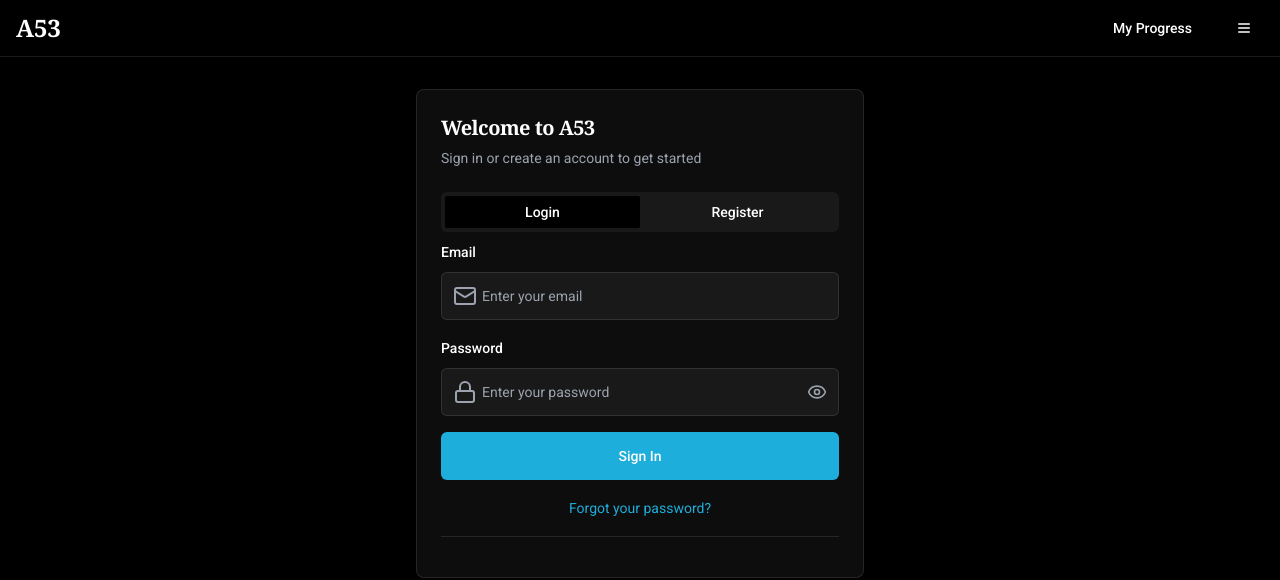
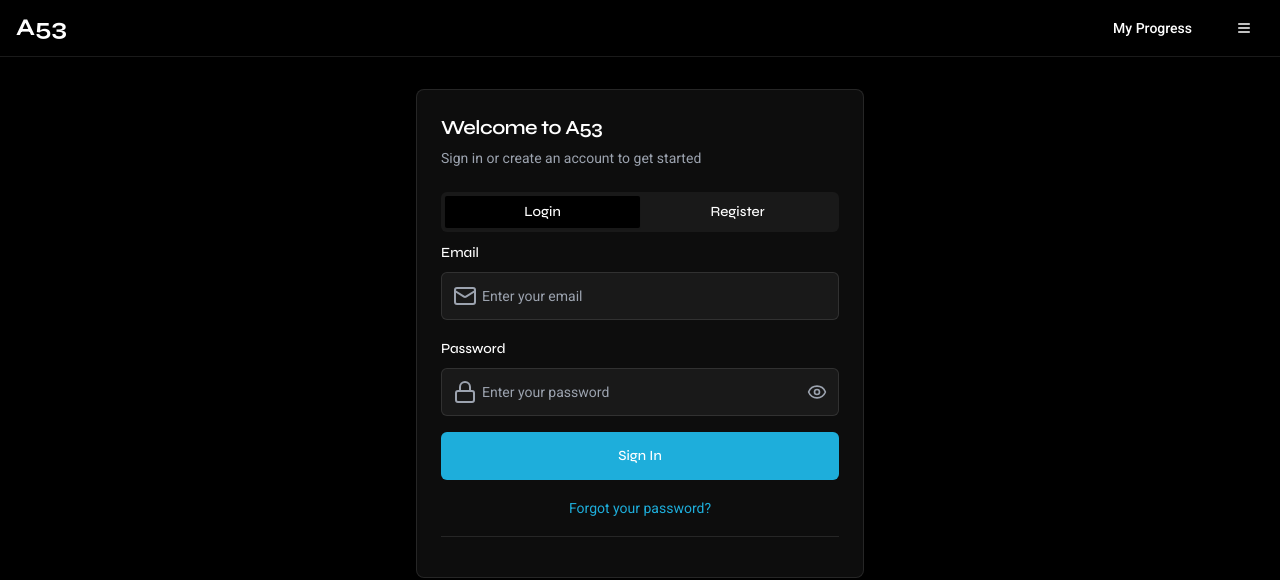
Before and after one commit to kevineverloved/a53, a React (Vite) app: page / in a window 1280 px wide. Shown: the top 580 px of the page. Built offline with nearby package versions, Linux system fonts and the light colour scheme.

Commit message:
Update project fonts
Update the project to use the Syne font family for headings and paragraphs.

```diff
--- a/index.html
+++ b/index.html
@@ -9,6 +9,7 @@
     <meta name="author" content="A53" />
     <meta property="og:image" content="/og-image.png" />
     <link rel="stylesheet" href="https://fonts.googleapis.com/css2?family=Roboto:wght@300;400;500;700&display=swap">
+    <link href="https://fonts.googleapis.com/css2?family=Syne:wght@400..800&display=swap" rel="stylesheet">
   </head>
   <body>
     <div id="root"></div>
--- a/src/pages/Index.tsx
+++ b/src/pages/Index.tsx
@@ -1,3 +1,4 @@
+
 import { useState, useEffect } from "react";
 import { useNavigate } from "react-router-dom";
 import { useToast } from "@/hooks/use-toast";
@@ -95,7 +96,7 @@ const Index = () => {
     <div className="min-h-screen flex flex-col bg-black text-white">
       <header className="sticky top-0 z-50 w-full backdrop-blur-md bg-black/75 border-b border-white/10">
         <div className="container mx-auto flex h-14 items-center justify-between px-4">
-          <span className="font-georgia text-2xl font-bold">A53</span>
+          <span className="font-syne text-2xl font-bold">A53</span>
           <div className="flex items-center gap-4">
             <Button
               variant="ghost"
@@ -129,42 +130,42 @@ const Index = () => {
       <main className="flex-grow container mx-auto px-4 py-8 mb-16 md:mb-0">
         <Card className="max-w-md mx-auto glass">
           <CardHeader>
-            <CardTitle className="font-georgia text-xl">Welcome to A53</CardTitle>
-            <CardDescription className="text-gray-400">Sign in or create an account to get started</CardDescription>
+            <CardTitle className="font-syne text-xl">Welcome to A53</CardTitle>
+            <CardDescription className="text-gray-400 font-roboto">Sign in or create an account to get started</CardDescription>
           </CardHeader>
           <CardContent>
             <Tabs defaultValue="login" className="w-full">
               <TabsList className="grid w-full grid-cols-2 bg-white/5">
-                <TabsTrigger value="login">Login</TabsTrigger>
-                <TabsTrigger value="register">Register</TabsTrigger>
+                <TabsTrigger value="login" className="font-syne">Login</TabsTrigger>
+                <TabsTrigger value="register" className="font-syne">Register</TabsTrigger>
               </TabsList>
 
               <TabsContent value="login">
                 <form onSubmit={handleSignIn}>
                   <div className="space-y-4">
                     <div className="space-y-2">
-                      <Label htmlFor="email">Email</Label>
+                      <Label htmlFor="email" className="font-syne">Email</Label>
                       <div className="relative">
                         <Mail className="absolute left-3 top-1/2 transform -translate-y-1/2 text-gray-400" />
                         <Input
                           id="email"
                           type="email"
                           placeholder="Enter your email"
-                          className="pl-10 h-12 bg-white/5 border-white/10"
+                          className="pl-10 h-12 bg-white/5 border-white/10 font-roboto"
                           value={formData.email}
                           onChange={(e) => setFormData({ ...formData, email: e.target.value })}
                         />
                       </div>
                     </div>
                     <div className="space-y-2">
-                      <Label htmlFor="password">Password</Label>
+                      <Label htmlFor="password" className="font-syne">Password</Label>
                       <div className="relative">
                         <Lock className="absolute left-3 top-1/2 transform -translate-y-1/2 text-gray-400" />
                         <Input
                           id="password"
                           type={showPassword ? "text" : "password"}
                           placeholder="Enter your password"
-                          className="pl-10 pr-10 h-12 bg-white/5 border-white/10"
+                          className="pl-10 pr-10 h-12 bg-white/5 border-white/10 font-roboto"
                           value={formData.password}
                           onChange={(e) => setFormData({ ...formData, password: e.target.value })}
                         />
@@ -183,7 +184,7 @@ const Index = () => {
                     </div>
                     <Button
                       type="submit"
-                      className="w-full h-12 bg-[#1EAEDB] hover:bg-[#1EAEDB]/90"
+                      className="w-full h-12 bg-[#1EAEDB] hover:bg-[#1EAEDB]/90 font-syne"
                       disabled={isLoading}
                     >
                       {isLoading ? "Signing in..." : "Sign In"}
@@ -196,28 +197,28 @@ const Index = () => {
                 <form onSubmit={handleSignUp}>
                   <div className="space-y-4">
                     <div className="space-y-2">
-                      <Label htmlFor="register-email">Email</Label>
+                      <Label htmlFor="register-email" className="font-syne">Email</Label>
                       <div className="relative">
                         <Mail className="absolute left-3 top-1/2 transform -translate-y-1/2 text-gray-400" />
                         <Input
                           id="register-email"
                           type="email"
                           placeholder="Enter your email"
-                          className="pl-10 h-12 bg-white/5 border-white/10"
+                          className="pl-10 h-12 bg-white/5 border-white/10 font-roboto"
                           value={formData.email}
                           onChange={(e) => setFormData({ ...formData, email: e.target.value })}
                         />
                       </div>
                     </div>
                     <div className="space-y-2">
-                      <Label htmlFor="register-password">Password</Label>
+                      <Label htmlFor="register-password" className="font-syne">Password</Label>
                       <div className="relative">
                         <Lock className="absolute left-3 top-1/2 transform -translate-y-1/2 text-gray-400" />
                         <Input
                           id="register-password"
                           type={showPassword ? "text" : "password"}
                           placeholder="Create a password"
-                          className="pl-10 pr-10 h-12 bg-white/5 border-white/10"
+                          className="pl-10 pr-10 h-12 bg-white/5 border-white/10 font-roboto"
                           value={formData.password}
                           onChange={(e) => setFormData({ ...formData, password: e.target.value })}
                         />
@@ -236,7 +237,7 @@ const Index = () => {
                     </div>
                     <Button
                       type="submit"
-                      className="w-full h-12 bg-[#1EAEDB] hover:bg-[#1EAEDB]/90"
+                      className="w-full h-12 bg-[#1EAEDB] hover:bg-[#1EAEDB]/90 font-syne"
                       disabled={isLoading}
                     >
                       {isLoading ? "Creating Account..." : "Create Account"}
@@ -247,7 +248,7 @@ const Index = () => {
             </Tabs>
 
             <div className="mt-4 text-center">
-              <a href="#" className="text-sm text-[#1EAEDB] hover:text-[#1EAEDB]/80">
+              <a href="#" className="text-sm text-[#1EAEDB] hover:text-[#1EAEDB]/80 font-roboto">
                 Forgot your password?
               </a>
             </div>
@@ -257,7 +258,7 @@ const Index = () => {
         </Card>
       </main>
 
-      <footer className="bg-black border-t border-white/10 py-4 text-center text-sm text-gray-400">
+      <footer className="bg-black border-t border-white/10 py-4 text-center text-sm text-gray-400 font-roboto">
         © 2024 A53. All rights reserved.
       </footer>
     </div>
--- a/tailwind.config.ts
+++ b/tailwind.config.ts
@@ -39,6 +39,7 @@ export default {
         roboto: ["Roboto", "sans-serif"],
         noir: ["NOIR", "sans-serif"],
         oswald: ["Oswald", "sans-serif"],
+        syne: ["Syne", "sans-serif"],
       },
       keyframes: {
         "accordion-down": {
```
